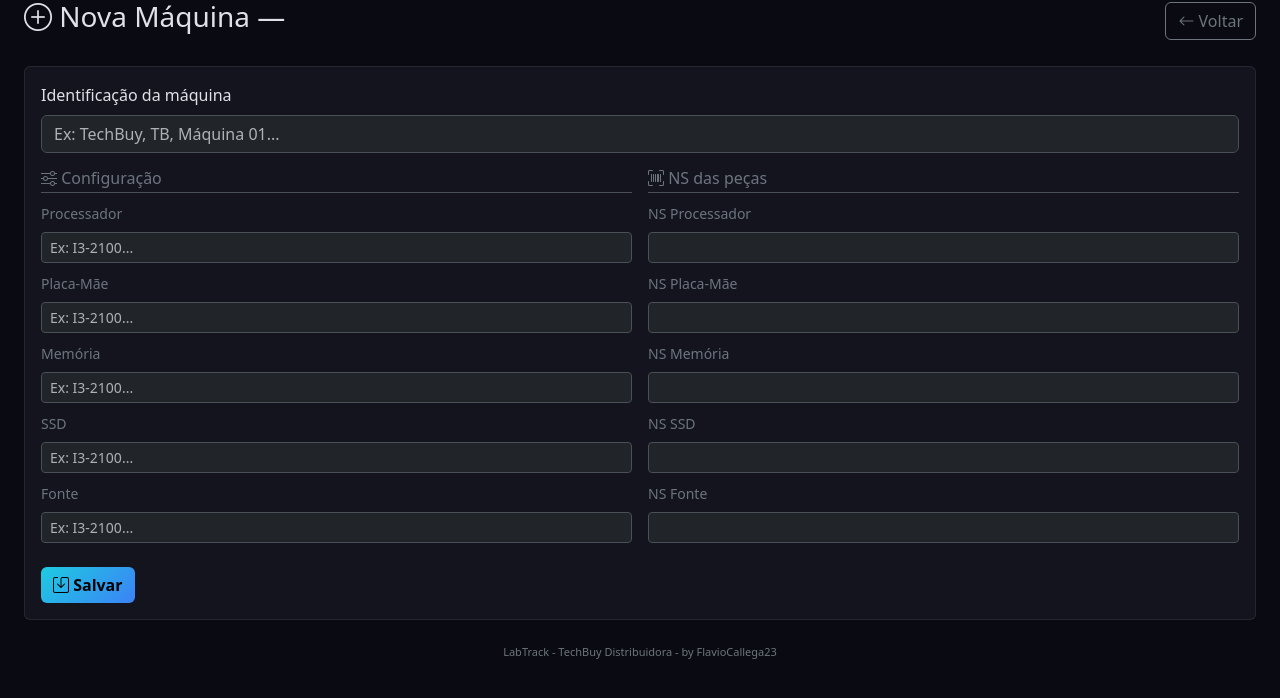
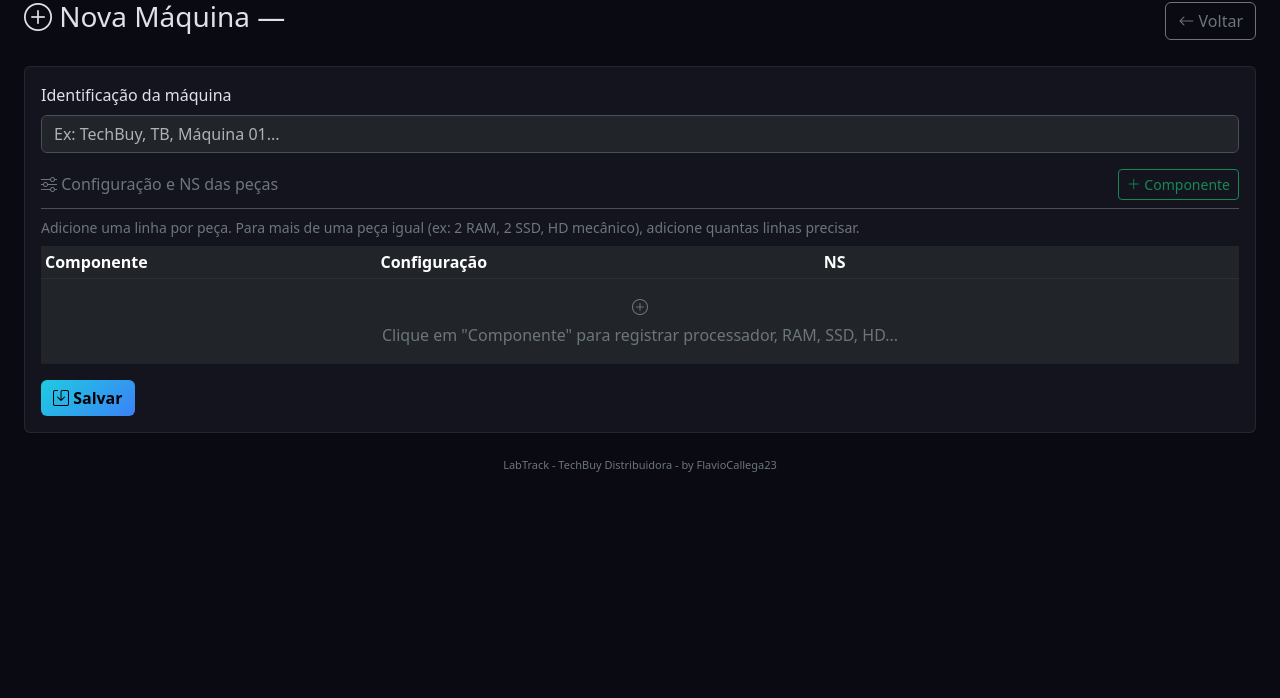
Before and after one commit to DevFlavioCallega23/LabTrack-V-TechBuy, a Python web app: template app/templates/maquinas/maquina_form.html in a window 1280 px wide. Shown: the top 698 px of the page. Run offline with Jinja, Linux system fonts and the light colour scheme; the template is opened without the code that fills it, so the values that code supplies are empty.

Commit message:
feat: registro de NS das maquinas igual ao de venda - linhas dinamicas por peca (2 RAM, 2 SSD, HD mecanico etc)

```diff
--- a/app/__init__.py
+++ b/app/__init__.py
@@ -27,6 +27,7 @@ def add_missing_columns():
     protocol_cols = [c['name'] for c in inspector.get_columns('protocol')]
     defect_cols = [c['name'] for c in inspector.get_columns('defect')]
     component_cols = [c['name'] for c in inspector.get_columns('component')]
+    tb_maquina_cols = [c['name'] for c in inspector.get_columns('tb_maquina')]
     with engine.connect() as conn:
         if 'specification' not in defect_cols:
             conn.execute(db.text('ALTER TABLE defect ADD COLUMN specification VARCHAR(200)'))
@@ -60,6 +61,8 @@ def add_missing_columns():
             conn.execute(db.text('ALTER TABLE defect ADD COLUMN defeito_status VARCHAR(30)'))
         if 'maquina' not in defect_cols:
             conn.execute(db.text('ALTER TABLE defect ADD COLUMN maquina VARCHAR(50)'))
+        if 'ns_itens' not in tb_maquina_cols:
+            conn.execute(db.text('ALTER TABLE tb_maquina ADD COLUMN ns_itens TEXT'))
         conn.commit()
 
 def create_app():
--- a/app/templates/maquinas/maquina_form.html
+++ b/app/templates/maquinas/maquina_form.html
@@ -9,48 +9,92 @@
 
 <div class="card">
     <div class="card-body">
-        <form method="POST" class="row g-3">
-            <div class="col-12">
+        <form method="POST">
+            <div class="mb-3">
                 <label class="form-label">Identificação da máquina</label>
                 <input type="text" name="identificacao" class="form-control" placeholder="Ex: TechBuy, TB, Máquina 01..." value="{{ maquina.identificacao or '' if maquina else '' }}">
             </div>
 
-            <div class="col-md-6">
-                <h6 class="text-secondary border-bottom pb-1"><i class="bi bi-sliders"></i> Configuração</h6>
-                {% for field, label in [
-                    ('cfg_processador', 'Processador'),
-                    ('cfg_placa_mae', 'Placa-Mãe'),
-                    ('cfg_memoria', 'Memória'),
-                    ('cfg_ssd', 'SSD'),
-                    ('cfg_fonte', 'Fonte')
-                ] %}
-                <div class="mb-2">
-                    <label class="form-label small text-secondary">{{ label }}</label>
-                    <input type="text" name="{{ field }}" class="form-control form-control-sm" placeholder="Ex: I3-2100..." value="{{ maquina[field] or '' if maquina else '' }}">
-                </div>
-                {% endfor %}
+            <h6 class="text-secondary border-bottom pb-2 d-flex justify-content-between align-items-center">
+                <span><i class="bi bi-sliders"></i> Configuração e NS das peças</span>
+                <button type="button" class="btn btn-sm btn-outline-success" onclick="addCompRow()">
+                    <i class="bi bi-plus-lg"></i> Componente
+                </button>
+            </h6>
+            <small class="text-secondary d-block mb-2">Adicione uma linha por peça. Para mais de uma peça igual (ex: 2 RAM, 2 SSD, HD mecânico), adicione quantas linhas precisar.</small>
+
+            <div class="table-responsive">
+                <table class="table table-dark table-sm">
+                    <thead>
+                        <tr>
+                            <th style="width:28%">Componente</th>
+                            <th style="width:37%">Configuração</th>
+                            <th style="width:30%">NS</th>
+                            <th style="width:5%"></th>
+                        </tr>
+                    </thead>
+                    <tbody id="nsItensBody">
+                        {% for item in (maquina.get_ns_itens() if maquina else []) %}
+                        <tr class="comp-row">
+                            <td>
+                                <select name="comp_type[]" class="form-select form-select-sm comp-type">
+                                    <option value="">-- Selecione --</option>
+                                    {% for key, label in [
+                                        ('processador', 'Processador'),
+                                        ('placa_mae', 'Placa-Mãe (Soquete)'),
+                                        ('ram', 'RAM'),
+                                        ('ssd', 'SSD'),
+                                        ('hdd', 'HD (mecânico)'),
+                                        ('fonte', 'Fonte'),
+                                        ('monitor', 'Monitor'),
+                                        ('outro', 'Outro')
+                                    ] %}
+                                    <option value="{{ key }}" {{ 'selected' if item.comp == key }}>{{ label }}</option>
+                                    {% endfor %}
+                                </select>
+                            </td>
+                            <td><input type="text" name="comp_model[]" class="form-control form-control-sm" placeholder="Ex: I3-2100, 8GB, WD 120..." value="{{ item.model or '' }}"></td>
+                            <td><input type="text" name="comp_ns[]" class="form-control form-control-sm" placeholder="Nº de Série" value="{{ item.ns or '' }}"></td>
+                            <td><button type="button" class="btn btn-sm btn-outline-danger" onclick="this.closest('tr').remove()"><i class="bi bi-x"></i></button></td>
+                        </tr>
+                        {% else %}
+                        <tr class="comp-row">
+                            <td colspan="4" class="text-center text-secondary py-3">
+                                <i class="bi bi-plus-circle d-block mb-1"></i>
+                                Clique em "Componente" para registrar processador, RAM, SSD, HD...
+                            </td>
+                        </tr>
+                        {% endfor %}
+                    </tbody>
+                </table>
             </div>
 
-            <div class="col-md-6">
-                <h6 class="text-secondary border-bottom pb-1"><i class="bi bi-upc-scan"></i> NS das peças</h6>
-                {% for field, label in [
-                    ('ns_processador', 'NS Processador'),
-                    ('ns_placa_mae', 'NS Placa-Mãe'),
-                    ('ns_memoria', 'NS Memória'),
-                    ('ns_ssd', 'NS SSD'),
-                    ('ns_fonte', 'NS Fonte')
-                ] %}
-                <div class="mb-2">
-                    <label class="form-label small text-secondary">{{ label }}</label>
-                    <input type="text" name="{{ field }}" class="form-control form-control-sm" value="{{ maquina[field] or '' if maquina else '' }}">
-                </div>
-                {% endfor %}
-            </div>
-
-            <div class="col-12">
-                <button type="submit" class="btn btn-primary"><i class="bi bi-save"></i> Salvar</button>
-            </div>
+            <button type="submit" class="btn btn-primary"><i class="bi bi-save"></i> Salvar</button>
         </form>
     </div>
 </div>
+
+<script>
+const COMP_OPTIONS = '<option value="">-- Selecione --</option>' +
+    [['processador', 'Processador'], ['placa_mae', 'Placa-Mãe (Soquete)'], ['ram', 'RAM'],
+     ['ssd', 'SSD'], ['hdd', 'HD (mecânico)'], ['fonte', 'Fonte'], ['monitor', 'Monitor'],
+     ['outro', 'Outro']]
+    .map(([k, v]) => `<option value="${k}">${v}</option>`).join('');
+
+function addCompRow() {
+    const tbody = document.getElementById('nsItensBody');
+    const empty = tbody.querySelector('tr:first-child');
+    if (empty && empty.querySelector('td[colspan]')) empty.remove();
+    const tr = document.createElement('tr');
+    tr.className = 'comp-row';
+    tr.innerHTML = `
+        <td><select name="comp_type[]" class="form-select form-select-sm comp-type">${COMP_OPTIONS}</select></td>
+        <td><input type="text" name="comp_model[]" class="form-control form-control-sm" placeholder="Ex: I3-2100, 8GB, WD 120..."></td>
+        <td><input type="text" name="comp_ns[]" class="form-control form-control-sm" placeholder="Nº de Série"></td>
+        <td><button type="button" class="btn btn-sm btn-outline-danger" onclick="this.closest('tr').remove()"><i class="bi bi-x"></i></button></td>
+    `;
+    tbody.appendChild(tr);
+    tr.querySelector('.comp-type').focus();
+}
+</script>
 {% endblock %}
```
Also changed, not shown: app/models.py (+10 -10 lines), app/routes/maquinas.py (+17 -20 lines), app/templates/maquinas/detail.html (+17 -12 lines).
